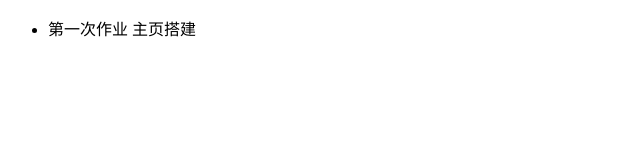
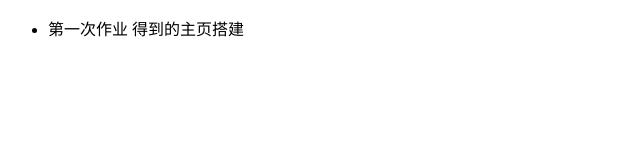
Before and after one commit to jackblue2150/21news3, a plain HTML site: page index.html in a window 1280 px wide. Shown: the full height of the page, 0-640 px from the left. Drawn offline with Linux system fonts and the light colour scheme.

Commit message:
点点滴滴

```diff
--- a/index.html
+++ b/index.html
@@ -7,4 +7,4 @@
 </head>
 <body>
     <ul>
-        <li>第一次作业 主页搭建</li>
+        <li>第一次作业 得到的主页搭建</li>
```
